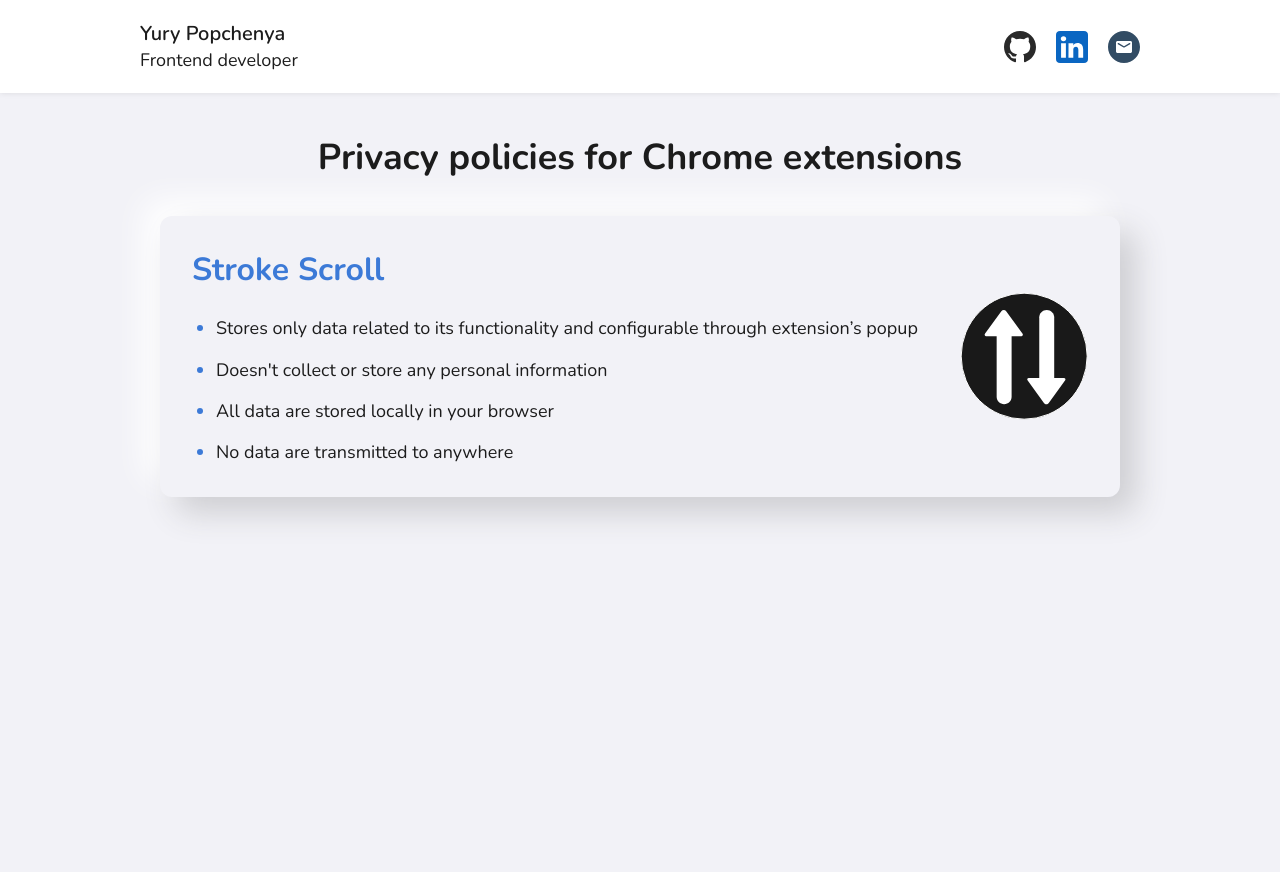
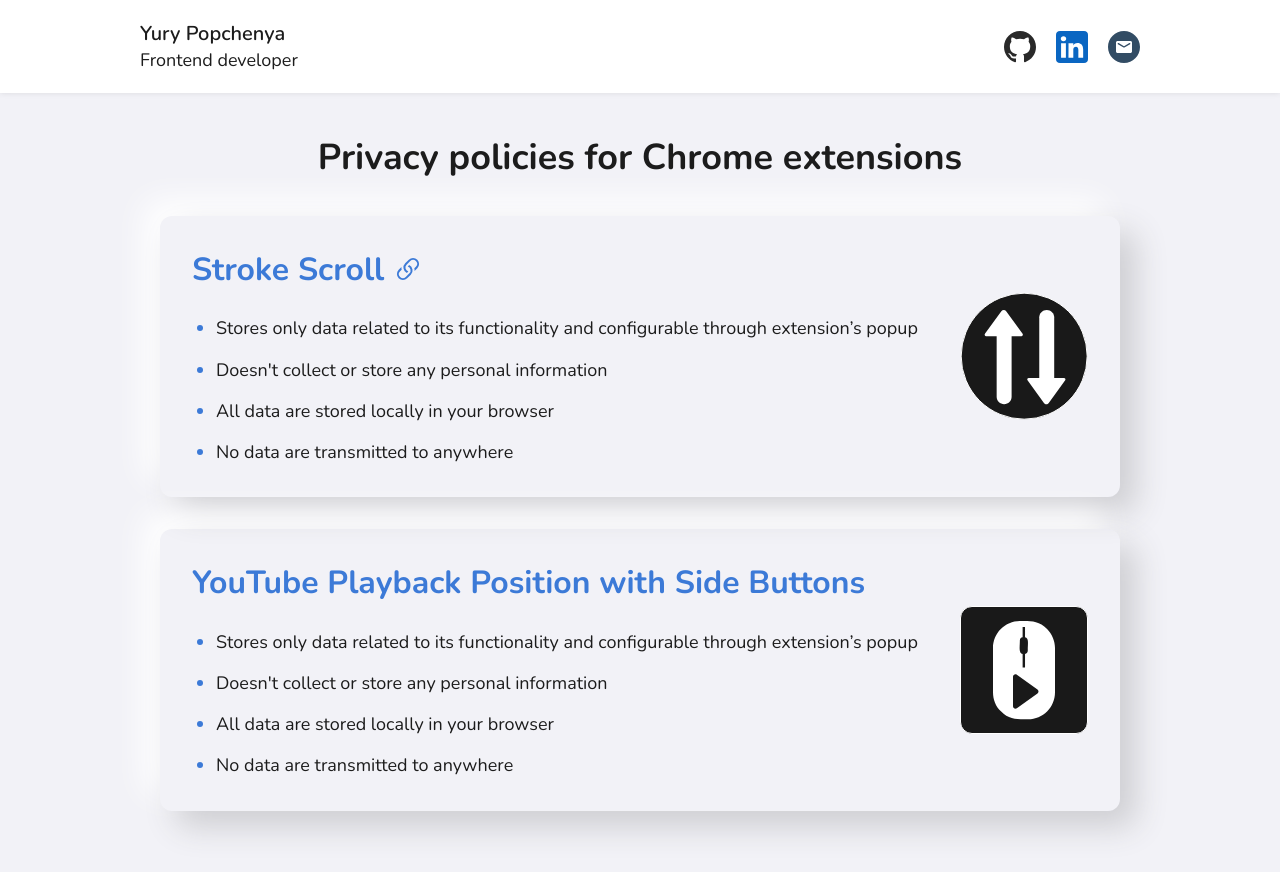
Before and after one commit to sanitysign/extensions-privacy-policies, a plain HTML site: page index.html in a window 1280 px wide. Before the commit the page ends 800 px from the top, so only its background shows below. Drawn offline with Linux system fonts and the light colour scheme.

Commit message:
youtube extension added

```diff
--- a/index.html
+++ b/index.html
@@ -42,8 +42,7 @@
           <article class="policies-ext ext">
             <div class="ext__left">
               <h2 class="ext__heading">
-                <!-- <a href="https://chrome.google.com/webstore/detail/b0e7c62c-8b75-4c10-94e6-9a245c67f147?hl" class="ext__link link ext__link-text" target="_blank">Stroke Scroll</a> -->
-                <span class="ext__link link ext__link-text inactive">Stroke Scroll</span>
+                <a href="https://chrome.google.com/webstore/detail/stroke-scroll/cdgcjelpmpieliaicdkajjkfcigkpcpi" class="ext__link link ext__link-text" target="_blank">Stroke Scroll</a>
               </h2>
               <ul class="ext__list">
                 <li class="ext__item">
@@ -55,8 +54,28 @@
               </ul>
             </div>
             <div class="ext__right">
-              <!-- <a href="https://chrome.google.com/webstore/detail/b0e7c62c-8b75-4c10-94e6-9a245c67f147?hl" class="ext__link link ext__link-img ext__link-img--scroll" target="_blank" data-3d></a> -->
-              <span class="ext__link link ext__link-img ext__link-img--scroll inactive" data-3d></span>
+              <a href="https://chrome.google.com/webstore/detail/stroke-scroll/cdgcjelpmpieliaicdkajjkfcigkpcpi" class="ext__link link ext__link-img ext__link-img--scroll" target="_blank" data-3d></a>
+            </div>
+          </article>
+
+          <article class="policies-ext ext">
+            <div class="ext__left">
+              <h2 class="ext__heading">
+                <!-- <a href="#" class="ext__link link ext__link-text" target="_blank">YouTube Playback Position with Side Buttons</a> -->
+                <span class="ext__link link ext__link-text inactive">YouTube Playback Position with Side Buttons</span>
+              </h2>
+              <ul class="ext__list">
+                <li class="ext__item">
+                  Stores only data related to its functionality and configurable through extension’s popup
+                </li>
+                <li class="ext__item">Doesn't collect or store any personal information</li>
+                <li class="ext__item">All data are stored locally in your browser</li>
+                <li class="ext__item">No data are transmitted to anywhere</li>
+              </ul>
+            </div>
+            <div class="ext__right">
+              <!-- <a href="" class="ext__link link ext__link-img ext__link-img--mousetube" target="_blank" data-3d></a> -->
+              <span class="ext__link link ext__link-img ext__link-img--mousetube inactive" data-3d></span>
             </div>
           </article>
         </div>
--- a/styles/style.scss
+++ b/styles/style.scss
@@ -174,6 +174,7 @@
 }
 
 .ext {
+  margin-bottom: 32px;
   display: flex;
   flex-direction: row;
   justify-content: space-between;
@@ -193,6 +194,7 @@
     color: var(--accent);
     padding-right: 42px;
     border-radius: 4px;
+    display: inline-block;
 
     &.inactive::after {
       display: none;
@@ -228,6 +230,11 @@
 
     &--scroll {
       background-image: url(../img/scroll.svg);
+    }
+
+    &--mousetube {
+      border-radius: 10px;
+      background-image: url(../img/mousetube.svg);
     }
   }
 
```
Also changed, not shown: img/mousetube.svg (added), styles/style.css, 1 other file.
